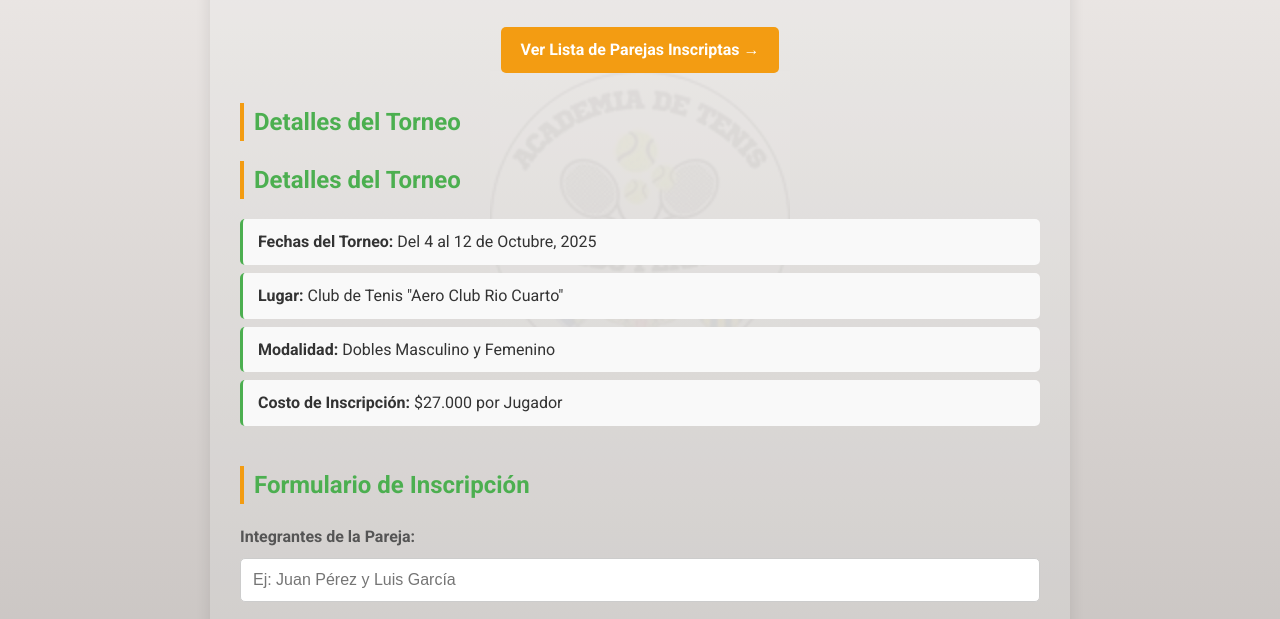
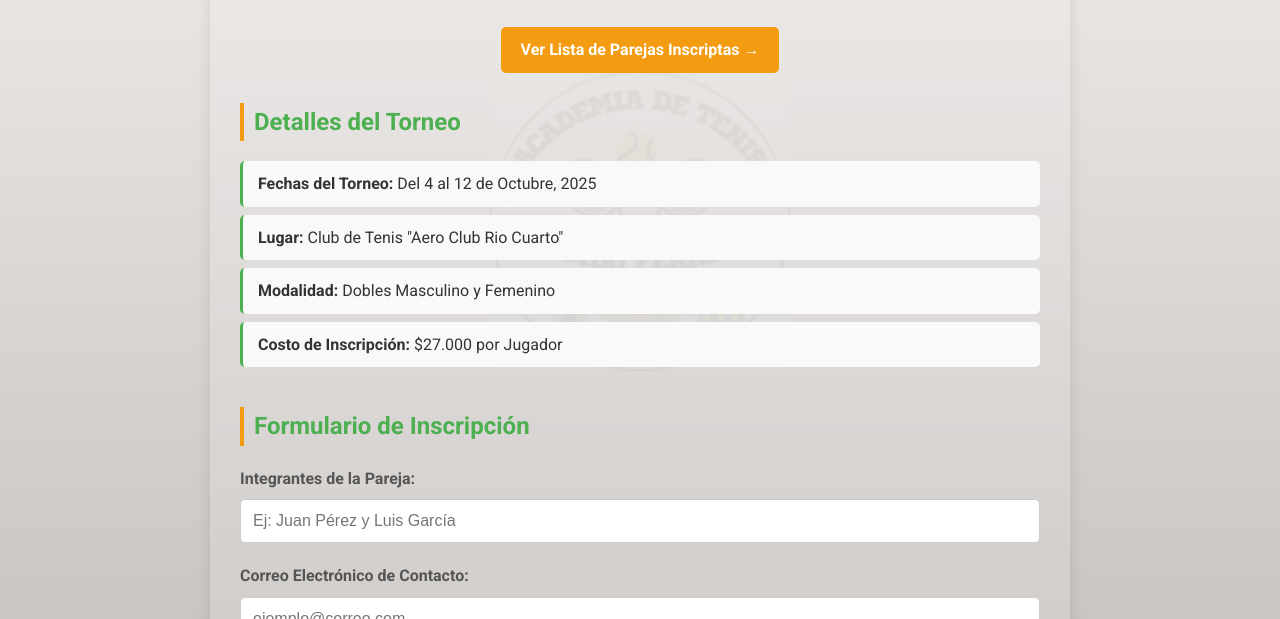
Before and after one commit to Pablobun/torneos, a website: page torneo-tenis/index.html in a window 1280 px wide. Shown: the part 179-798 px from the top of the page. Drawn offline with Linux system fonts and the light colour scheme.

Commit message:
detalledoble

```diff
--- a/torneo-tenis/index.html
+++ b/torneo-tenis/index.html
@@ -29,8 +29,6 @@
         <a href="inscriptos.html">Ver Lista de Parejas Inscriptas &rarr;</a>
          </div>
 
-        <section id="info-torneo">
-             <h2>Detalles del Torneo</h2>
             <section id="info-torneo">
                 <h2>Detalles del Torneo</h2>
                 <ul>
```
